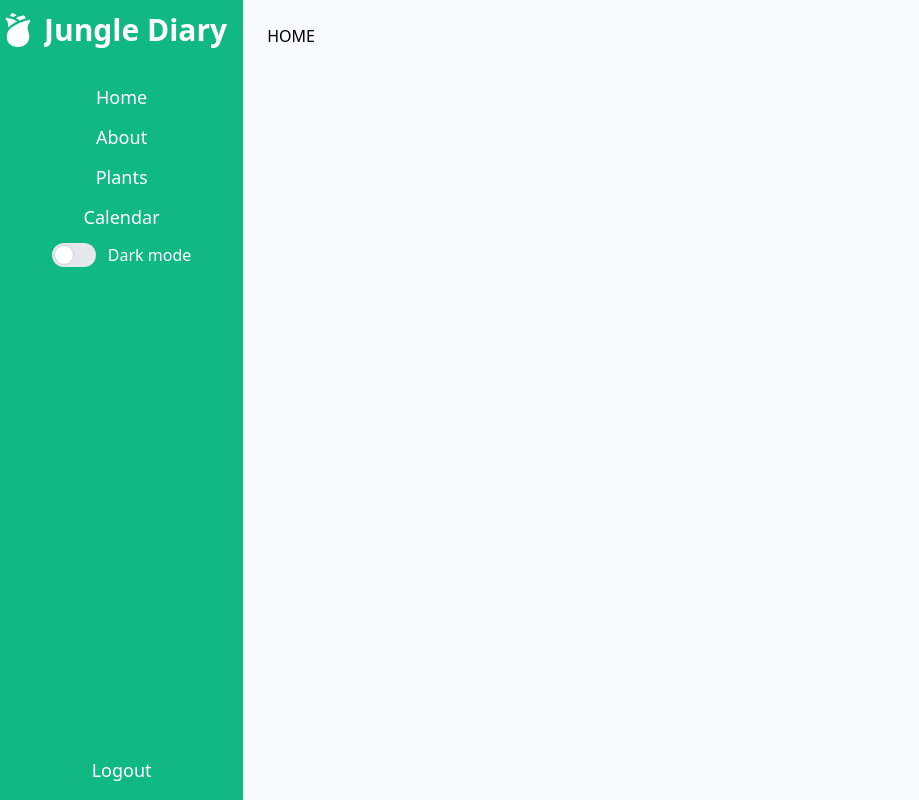
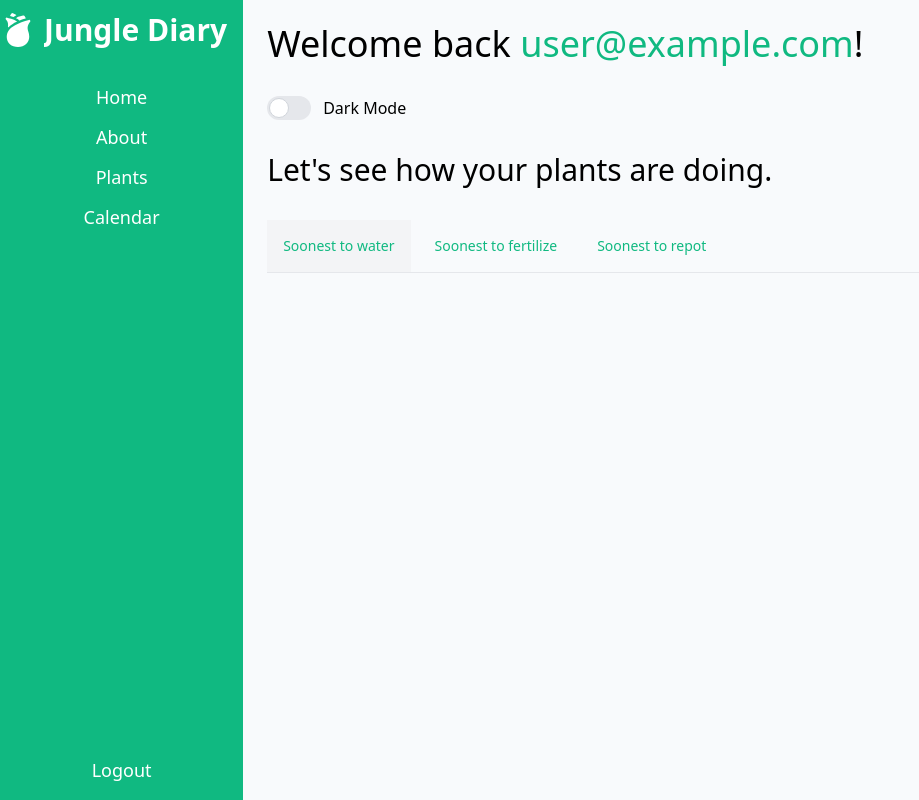
Before and after one commit to IvanKiral/PA200-jungle-diary, a React (Vite) app: page / in a window 1280 px wide. Shown: the whole page, without its empty margins (0-919 px from the left). Built offline with nearby package versions, Linux system fonts and the light colour scheme; no server answers; sample sign-in values are in the browser's storage.

Commit message:
Add home page

```diff
--- a/src/components/NavBar.tsx
+++ b/src/components/NavBar.tsx
@@ -94,7 +94,6 @@ export const NavBar: FC = () => {
 							Calendar
 						</Link>
 					</li>
-					<Toggle text="Dark mode" />
 					<span className="grow" />
 					<li className="text-white ">
 						<a
--- a/src/components/Toggle.tsx
+++ b/src/components/Toggle.tsx
@@ -24,7 +24,9 @@ export const Toggle: FC<ToggleProps> = ({ text }) => {
 				className="sr-only peer"
 			/>
 			<div className="w-11 h-6 bg-gray-200 peer-focus:outline-none rounded-full peer dark:bg-gray-700 peer-checked:after:translate-x-full peer-checked:after:border-white after:content-[''] after:absolute after:top-[2px] after:left-[2px] after:bg-white after:border-gray-300 after:border after:rounded-full after:h-5 after:w-5 after:transition-all dark:border-gray-600 peer-checked:bg-emerald-300 dark:peer-checked:bg-emerald-600" />
-			{text && <span className="ml-3 text-white text-md">{text}</span>}
+			{text && (
+				<span className="ml-3 text-black dark:text-white text-md">{text}</span>
+			)}
 		</label>
 	);
 };
--- a/src/pages/Home.tsx
+++ b/src/pages/Home.tsx
@@ -1,3 +1,61 @@
-import { FC } from 'react';
+import { FC, useState } from 'react';
 
-export const Home: FC = () => <h1>HOME</h1>;
+import { useUser } from '../hooks/useUser';
+import { Toggle } from '../components/Toggle';
+
+type HomeTabs = 'water' | 'fertilize' | 'repot';
+
+export const Home: FC = () => {
+	const user = useUser();
+	const [tab, setTab] = useState<HomeTabs>('water');
+
+	return (
+		<div className="flex flex-col gap-8">
+			<h1 className="text-4xl">
+				Welcome back{' '}
+				<span className="text-emerald-500 dark:text-emerald-700">
+					{user?.email}
+				</span>
+				!
+			</h1>
+			<Toggle text="Dark Mode" />
+			<h2 className="text-3xl">Let&apos;s see how your plants are doing.</h2>
+
+			<ul className="flex flex-wrap text-sm font-medium text-center text-gray-500 border-b border-gray-200 dark:border-gray-700 dark:text-gray-400">
+				<li className="mr-2">
+					<a
+						href="#water"
+						onClick={() => setTab('water')}
+						className={`inline-block p-4 text-emerald-500 ${
+							tab === 'water' && 'bg-gray-100 dark:bg-neutral-700'
+						} dark:text-emerald-700`}
+					>
+						Soonest to water
+					</a>
+				</li>
+				<li className="mr-2">
+					<a
+						href="#fertilize"
+						onClick={() => setTab('fertilize')}
+						className={`inline-block p-4 text-emerald-500 ${
+							tab === 'fertilize' && 'bg-gray-100 dark:bg-neutral-700'
+						} dark:text-emerald-700`}
+					>
+						Soonest to fertilize
+					</a>
+				</li>
+				<li className="mr-2">
+					<a
+						href="#repot"
+						onClick={() => setTab('repot')}
+						className={`inline-block p-4 text-emerald-500 ${
+							tab === 'repot' && 'bg-gray-100 dark:bg-neutral-700'
+						} dark:text-emerald-700`}
+					>
+						Soonest to repot
+					</a>
+				</li>
+			</ul>
+		</div>
+	);
+};
```
